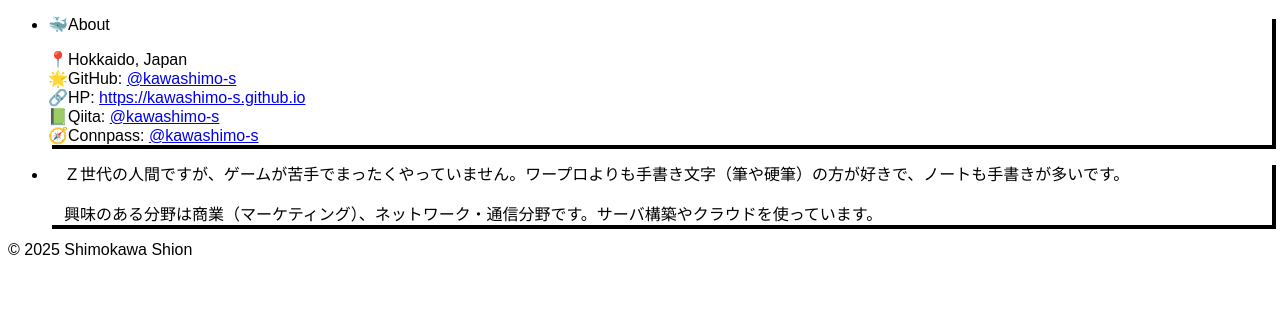
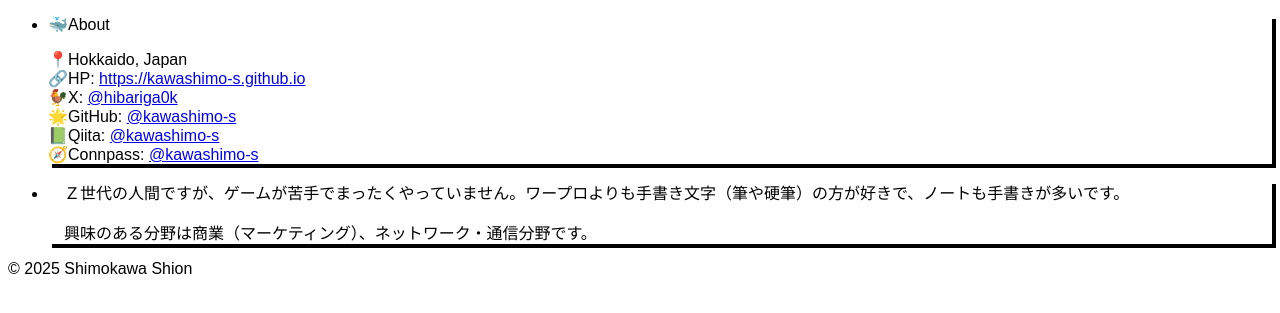
Before and after one commit to kawashimo-s/kawashimo-s.github.io, a website: page index.html in a window 1280 px wide. Shown: the part 317-630 px from the top of the page. Drawn offline with nearby package versions, Linux system fonts and the light colour scheme; files that its build step writes are made by us from their sources; a web font is replaced by a local one.

Commit message:
リンク追加

```diff
--- a/index.html
+++ b/index.html
@@ -25,15 +25,16 @@
             <p class="text-xl font-bold text-center">🐳About</p>
             <p class="leading-relaxed">
                 📍Hokkaido, Japan<br>
+                🔗HP: <a href="https://kawashimo-s.github.io/index.html" class="underline">https://kawashimo-s.github.io</a><br>
+                🐓X: <a href="https://x.com/hibariga0k" class="underline">@hibariga0k</a><br>
                 🌟GitHub: <a href="https://github.com/kawashimo-s" class="underline">@kawashimo-s</a><br>
-                🔗HP: <a href="https://kawashimo-s.github.io/index.html" class="underline">https://kawashimo-s.github.io</a><br>
                 📗Qiita: <a href="https://qiita.com/kawashimo-s" class="underline">@kawashimo-s</a><br>
                 🧭Connpass: <a href="https://connpass.com/user/kawashimo-s/" class="underline">@kawashimo-s</a>
             </p>
         </li>
         <li class="m-2 flex flex-col gap-4 border bg-white p-6 border-black rounded-lg">
             <p>　Ｚ世代の人間ですが、ゲームが苦手でまったくやっていません。ワープロよりも手書き文字（筆や硬筆）の方が好きで、ノートも手書きが多いです。</p>
-            <p>　興味のある分野は商業（マーケティング）、ネットワーク・通信分野です。サーバ構築やクラウドを使っています。</p>
+            <p>　興味のある分野は商業（マーケティング）、ネットワーク・通信分野です。</p>
         </li>
     </ul>
     <p class="text-center py-12 px-2">&copy; 2025 Shimokawa Shion</p>
```
